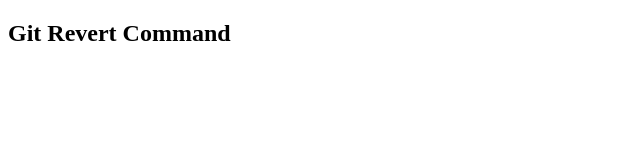
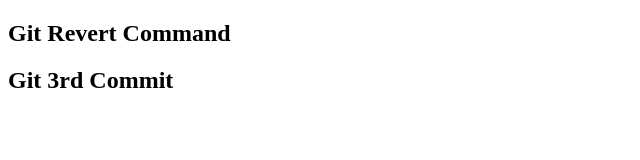
Before and after one commit to faizan-infinityplus1/devops-chapter-9, a plain HTML site: page index.html in a window 1280 px wide. Shown: the whole page, without its empty margins (0-640 px from the left). Drawn offline with Linux system fonts and the light colour scheme.

Commit message:
Added changes on 3rd commit

```diff
--- a/index.html
+++ b/index.html
@@ -7,5 +7,6 @@
 </head>
 <body>
     <h2>Git Revert Command</h2>
+    <h2>Git 3rd Commit</h2>
 </body>
 </html>
```
